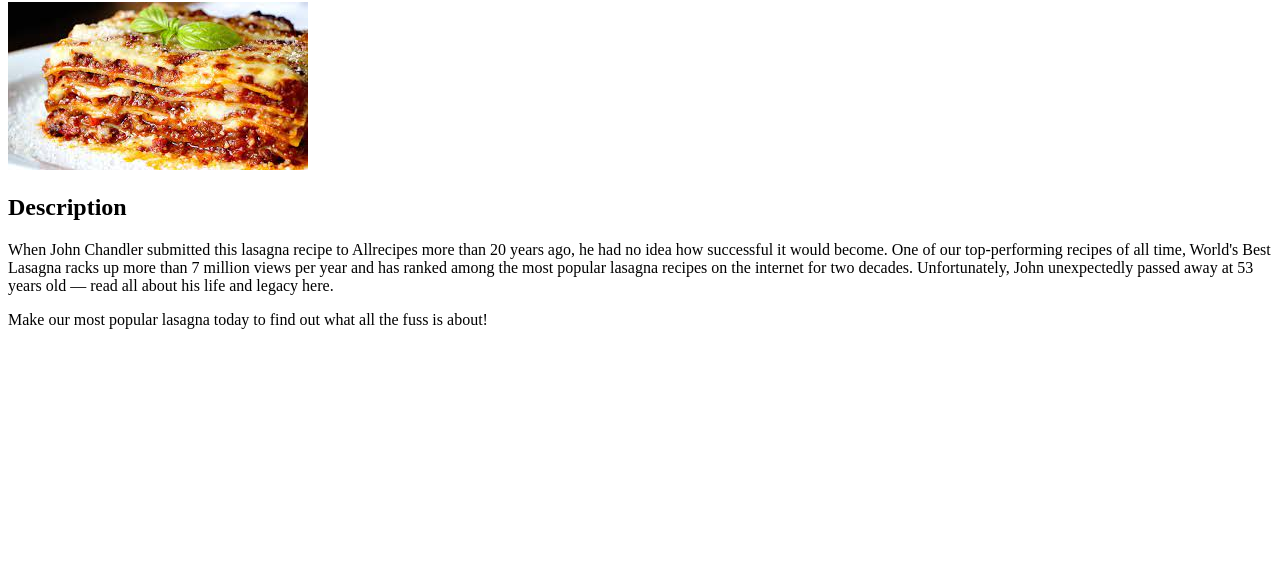
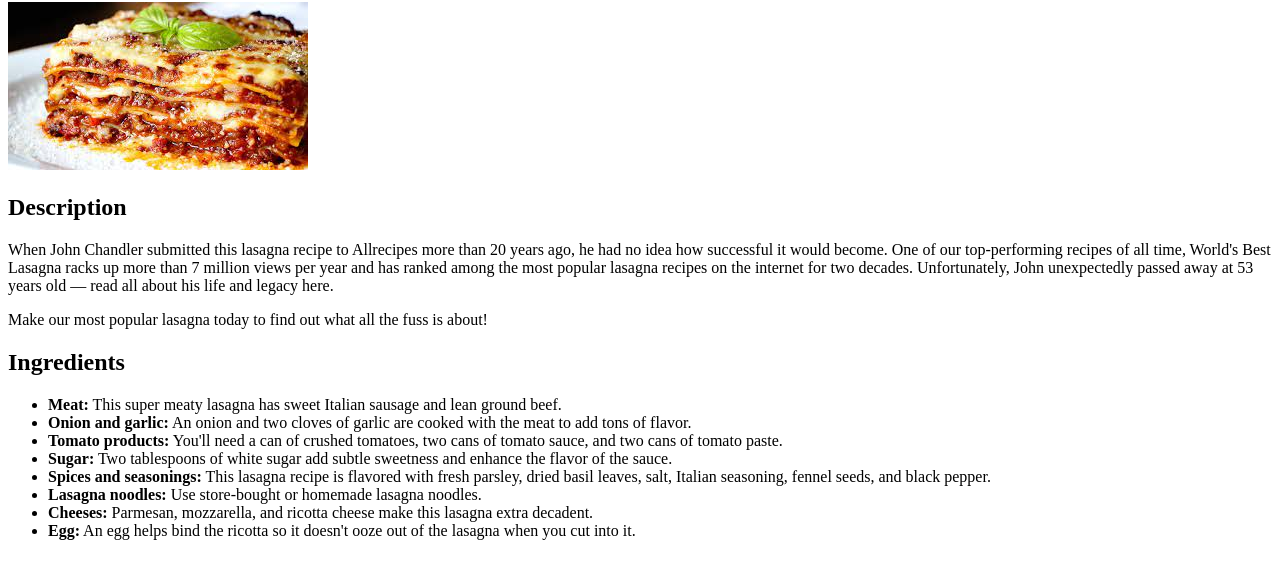
Before and after one commit to facubeloqui/odin-recipes, a plain HTML site: page recipes/lasagna.html in a window 1280 px wide. Shown: the part 78-656 px from the top of the page. Drawn offline with Linux system fonts and the light colour scheme.

Commit message:
Add unordered list of ingredients to lasagna.html

```diff
--- a/recipes/lasagna.html
+++ b/recipes/lasagna.html
@@ -11,5 +11,16 @@
     <h2>Description</h2>
     <p>When John Chandler submitted this lasagna recipe to Allrecipes more than 20 years ago, he had no idea how successful it would become. One of our top-performing recipes of all time, World's Best Lasagna racks up more than 7 million views per year and has ranked among the most popular lasagna recipes on the internet for two decades. Unfortunately, John unexpectedly passed away at 53 years old — read all about his life and legacy here.</p>
     <p>Make our most popular lasagna today to find out what all the fuss is about!</p>
+    <h2>Ingredients</h2>
+    <ul>
+        <li><strong>Meat:</strong> This super meaty lasagna has sweet Italian sausage and lean ground beef.</li>
+        <li><strong>Onion and garlic:</strong> An onion and two cloves of garlic are cooked with the meat to add tons of flavor.</li>
+        <li><strong>Tomato products:</strong> You'll need a can of crushed tomatoes, two cans of tomato sauce, and two cans of tomato paste.</li>
+        <li><strong>Sugar:</strong> Two tablespoons of white sugar add subtle sweetness and enhance the flavor of the sauce.</li>
+        <li><strong>Spices and seasonings:</strong> This lasagna recipe is flavored with fresh parsley, dried basil leaves, salt, Italian seasoning, fennel seeds, and black pepper.</li>
+        <li><strong>Lasagna noodles:</strong> Use store-bought or homemade lasagna noodles.</li>
+        <li><strong>Cheeses:</strong> Parmesan, mozzarella, and ricotta cheese make this lasagna extra decadent.</li>
+        <li><strong>Egg:</strong> An egg helps bind the ricotta so it doesn't ooze out of the lasagna when you cut into it.</li>
+    </ul>
 </body>
 </html>
```
